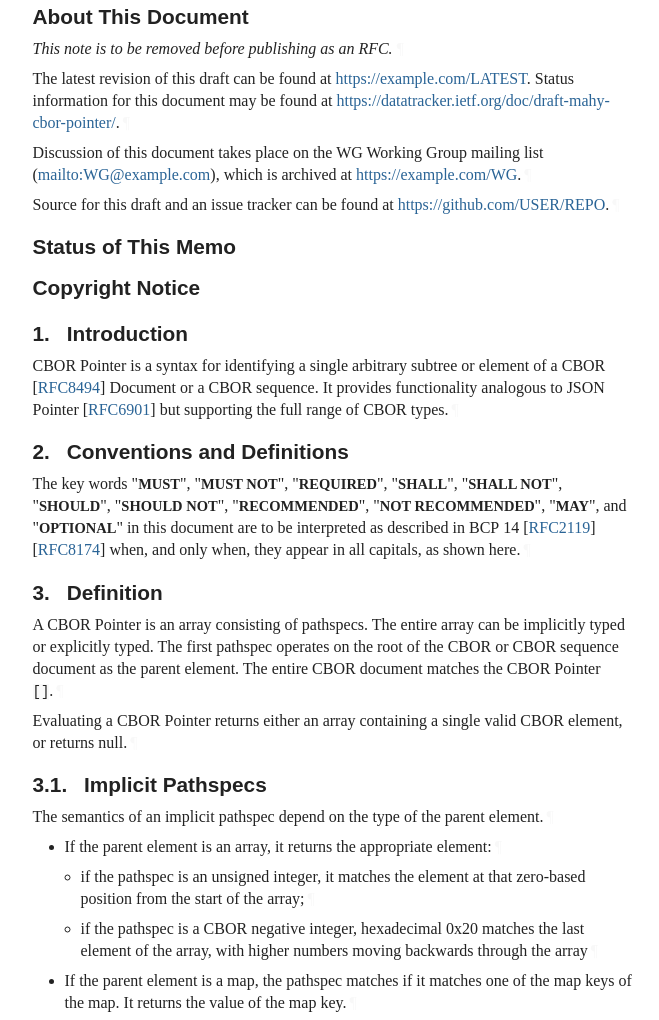
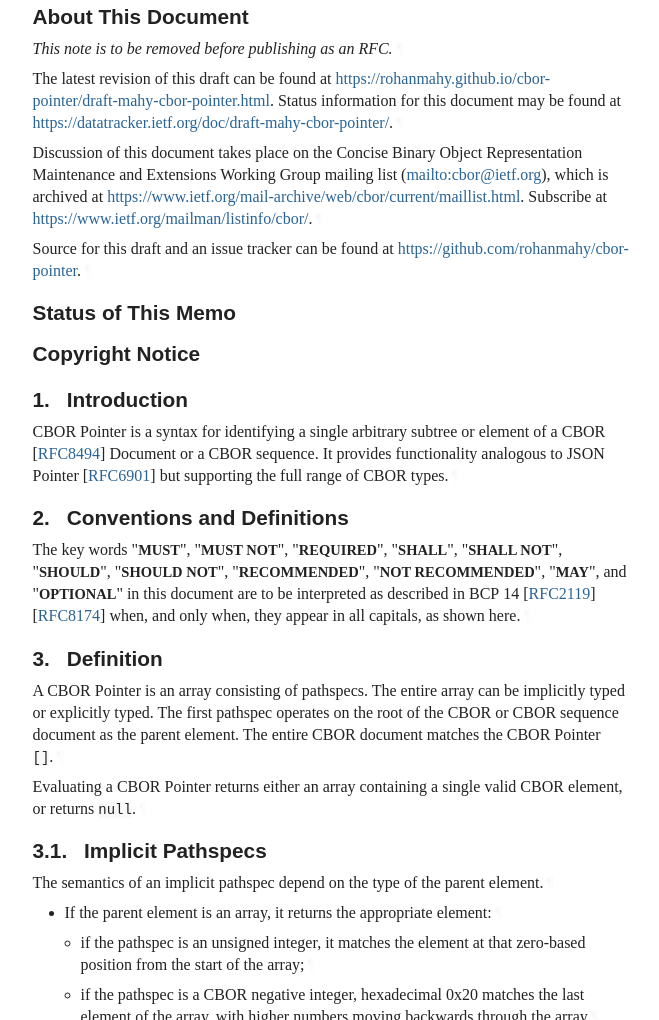
Before and after one commit to rohanmahy/cbor-pointer, a plain HTML site: page draft-mahy-cbor-pointer.html in a window 1280 px wide. Shown: the part 496-1516 px from the top of the page, without its empty margins (92-751 px from the left). Drawn offline with Linux system fonts and the light colour scheme; a web font is replaced by a local one.

Commit message:
Script updating gh-pages from f4e5e08. [ci skip]

```diff
--- a/draft-mahy-cbor-pointer.html
+++ b/draft-mahy-cbor-pointer.html
@@ -1092,14 +1092,15 @@ It is analogous to JSON Pointer.<a href="#section-abstract-1" class="pilcrow">¶
       </h2>
 <p id="section-note.1-1">This note is to be removed before publishing as an RFC.<a href="#section-note.1-1" class="pilcrow">¶</a></p>
 <p id="section-note.1-2">
-        The latest revision of this draft can be found at <span><a href="https://example.com/LATEST">https://example.com/LATEST</a></span>.
+        The latest revision of this draft can be found at <span><a href="https://rohanmahy.github.io/cbor-pointer/draft-mahy-cbor-pointer.html">https://rohanmahy.github.io/cbor-pointer/draft-mahy-cbor-pointer.html</a></span>.
         Status information for this document may be found at <span><a href="https://datatracker.ietf.org/doc/draft-mahy-cbor-pointer/">https://datatracker.ietf.org/doc/draft-mahy-cbor-pointer/</a></span>.<a href="#section-note.1-2" class="pilcrow">¶</a></p>
 <p id="section-note.1-3">
         Discussion of this document takes place on the
-        WG Working Group mailing list (<span><a href="mailto:WG@example.com">mailto:WG@example.com</a></span>),
-        which is archived at <span><a href="https://example.com/WG">https://example.com/WG</a></span>.<a href="#section-note.1-3" class="pilcrow">¶</a></p>
+        Concise Binary Object Representation Maintenance and Extensions Working Group mailing list (<span><a href="mailto:cbor@ietf.org">mailto:cbor@ietf.org</a></span>),
+        which is archived at <span><a href="https://www.ietf.org/mail-archive/web/cbor/current/maillist.html">https://www.ietf.org/mail-archive/web/cbor/current/maillist.html</a></span>.
+        Subscribe at <span><a href="https://www.ietf.org/mailman/listinfo/cbor/">https://www.ietf.org/mailman/listinfo/cbor/</a></span>.<a href="#section-note.1-3" class="pilcrow">¶</a></p>
 <p id="section-note.1-4">Source for this draft and an issue tracker can be found at
-        <span><a href="https://github.com/USER/REPO">https://github.com/USER/REPO</a></span>.<a href="#section-note.1-4" class="pilcrow">¶</a></p>
+        <span><a href="https://github.com/rohanmahy/cbor-pointer">https://github.com/rohanmahy/cbor-pointer</a></span>.<a href="#section-note.1-4" class="pilcrow">¶</a></p>
 </section>
 <div id="status-of-memo">
 <section id="section-boilerplate.1">
@@ -1228,7 +1229,7 @@ appear in all capitals, as shown here.<a href="#section-2-1" class="pilcrow">¶<
 The entire array can be implicitly typed or explicitly typed.
 The first pathspec operates on the root of the CBOR or CBOR sequence document as the parent element.
 The entire CBOR document matches the CBOR Pointer <code>[]</code>.<a href="#section-3-1" class="pilcrow">¶</a></p>
-<p id="section-3-2">Evaluating a CBOR Pointer returns either an array containing a single valid CBOR element, or returns null.<a href="#section-3-2" class="pilcrow">¶</a></p>
+<p id="section-3-2">Evaluating a CBOR Pointer returns either an array containing a single valid CBOR element, or returns <code>null</code>.<a href="#section-3-2" class="pilcrow">¶</a></p>
 <div id="implicit-pathspecs">
 <section id="section-3.1">
         <h3 id="name-implicit-pathspecs">
```
Also changed, not shown: draft-mahy-cbor-pointer.txt.
